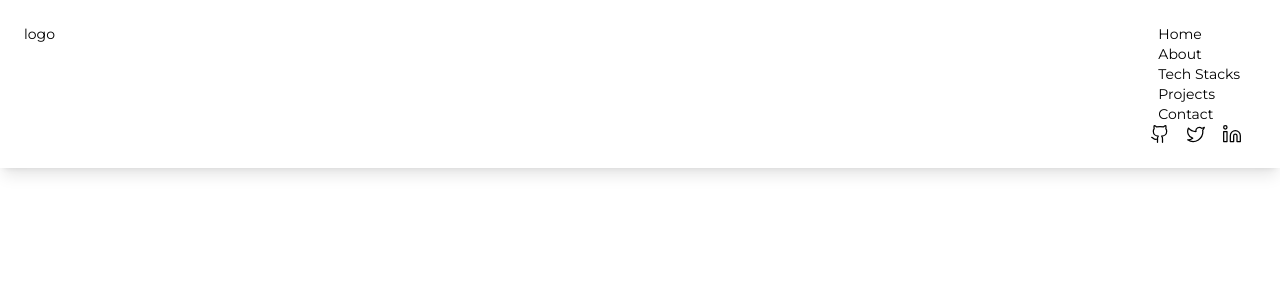
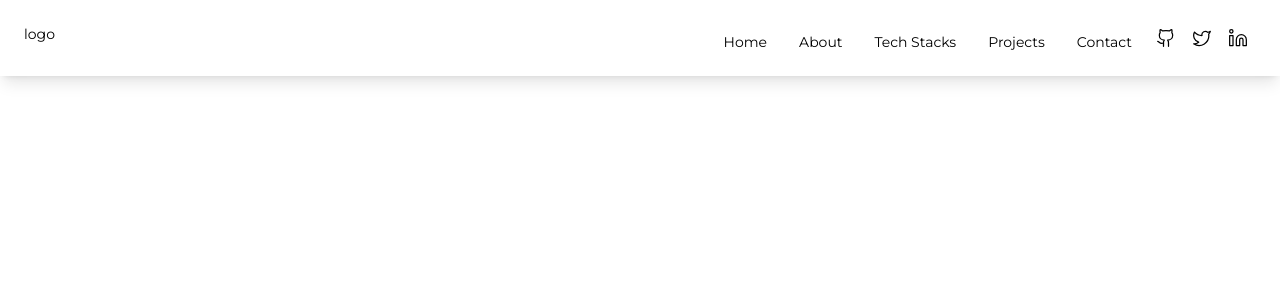
Before and after one commit to DevEmmy001/portfolio, a React (Vite) app: page / in a window 1280 px wide. Shown: the top 300 px of the page. Built offline with nearby package versions, Linux system fonts and the light colour scheme.

Commit message:
semi final touches to navbar

```diff
--- a/package.json
+++ b/package.json
@@ -13,7 +13,8 @@
     "lucide-react": "^0.454.0",
     "postcss-cli": "^11.0.0",
     "react": "^18.3.1",
-    "react-dom": "^18.3.1"
+    "react-dom": "^18.3.1",
+    "react-router-dom": "^6.27.0"
   },
   "devDependencies": {
     "@eslint/js": "^9.13.0",
--- a/src/components/Navbar.jsx
+++ b/src/components/Navbar.jsx
@@ -30,30 +30,30 @@ const Navbar = () => {
       {/* nav icon container */}
       <div className="nav-icon">logo</div>
 
-      <div className="flex-col justify-end">
+      <div className="flex-col md:flex text-right justify-items-end">
         {" "}
         {/* nav links container */}
         <div id="hamburger" className="cursor-pointer md:hidden">
           <MenuIcon />
         </div>
         {/* nav-links-icons */}
-        <div className="items-center hidden md:block" id="menu">
+        <div className="items-center hidden md:flex" id="menu">
           {/* links only */}
           <div>
-            <ul className="flex-col">
-              <li className="ml-4 mr-4">
+            <ul className="md:flex ">
+              <li className="md:ml-4 md:mr-4 mt-2">
                 <a href="">Home</a>
               </li>
-              <li className="ml-4 mr-4">
+              <li className="md:ml-4 md:mr-4 mt-2">
                 <a href="">About</a>
               </li>
-              <li className="ml-4 mr-4">
+              <li className="md:ml-4 md:mr-4 mt-2">
                 <a href="">Tech Stacks</a>
               </li>
-              <li className="ml-4 mr-4">
+              <li className="md:ml-4 md:mr-4 mt-2">
                 <a href="">Projects</a>
               </li>
-              <li className="ml-4 mr-4">
+              <li className="md:ml-4 md:mr-4 mt-2">
                 <a href="">Contact</a>
               </li>
             </ul>
@@ -66,7 +66,7 @@ const Navbar = () => {
             <a href="https://x.com/VictorChuk16839">
               <Twitter size={20} strokeWidth={1.5} className="ml-2 mr-2" />
             </a>
-            <a href="">
+            <a href="https://www.linkedin.com/in/victor-chukwuemeka-a70156310/">
               <Linkedin size={20} strokeWidth={1.5} className="ml-2 mr-2" />
             </a>
           </div>
```
Also changed, not shown: 1 other file (tests, documents, lock files or other folders).
